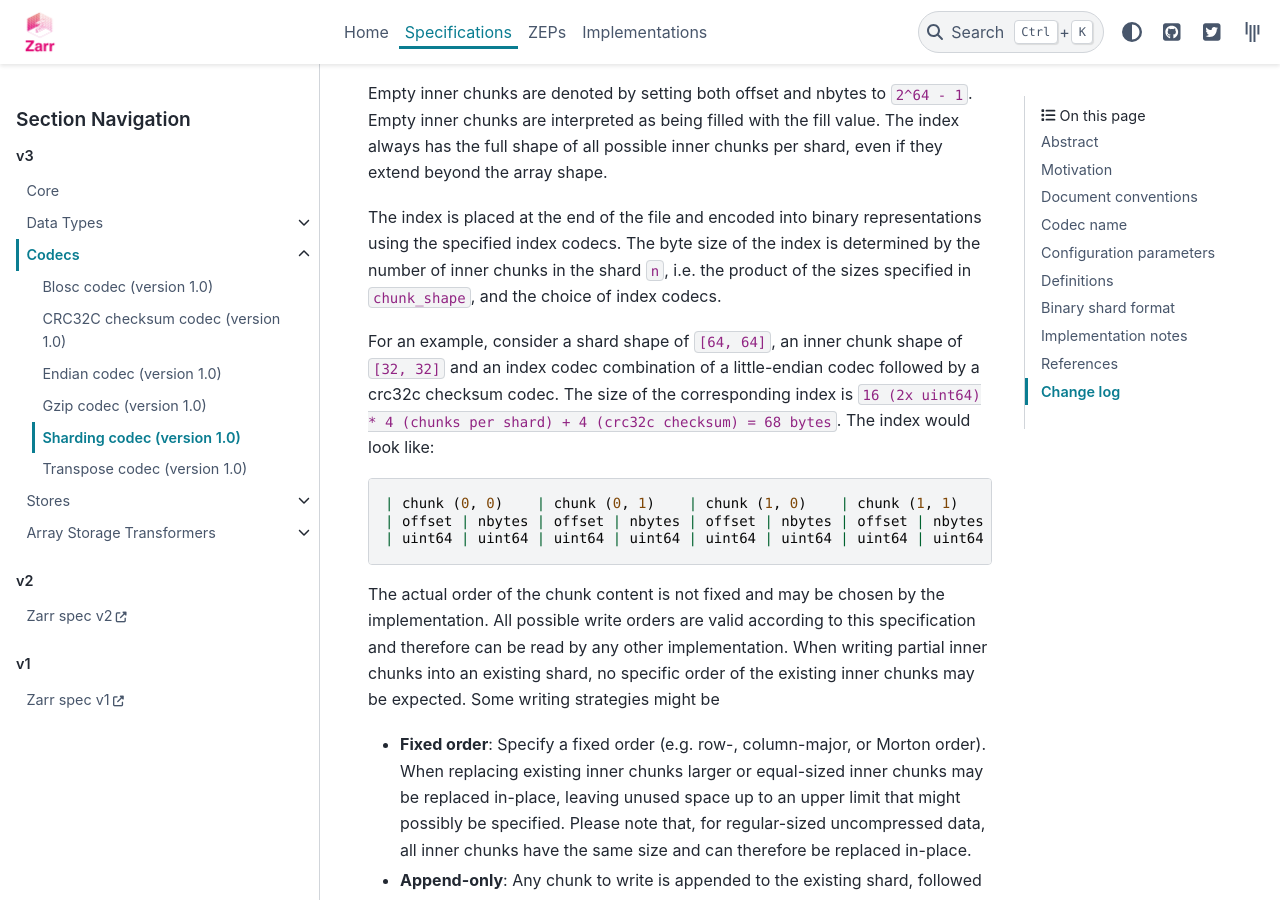
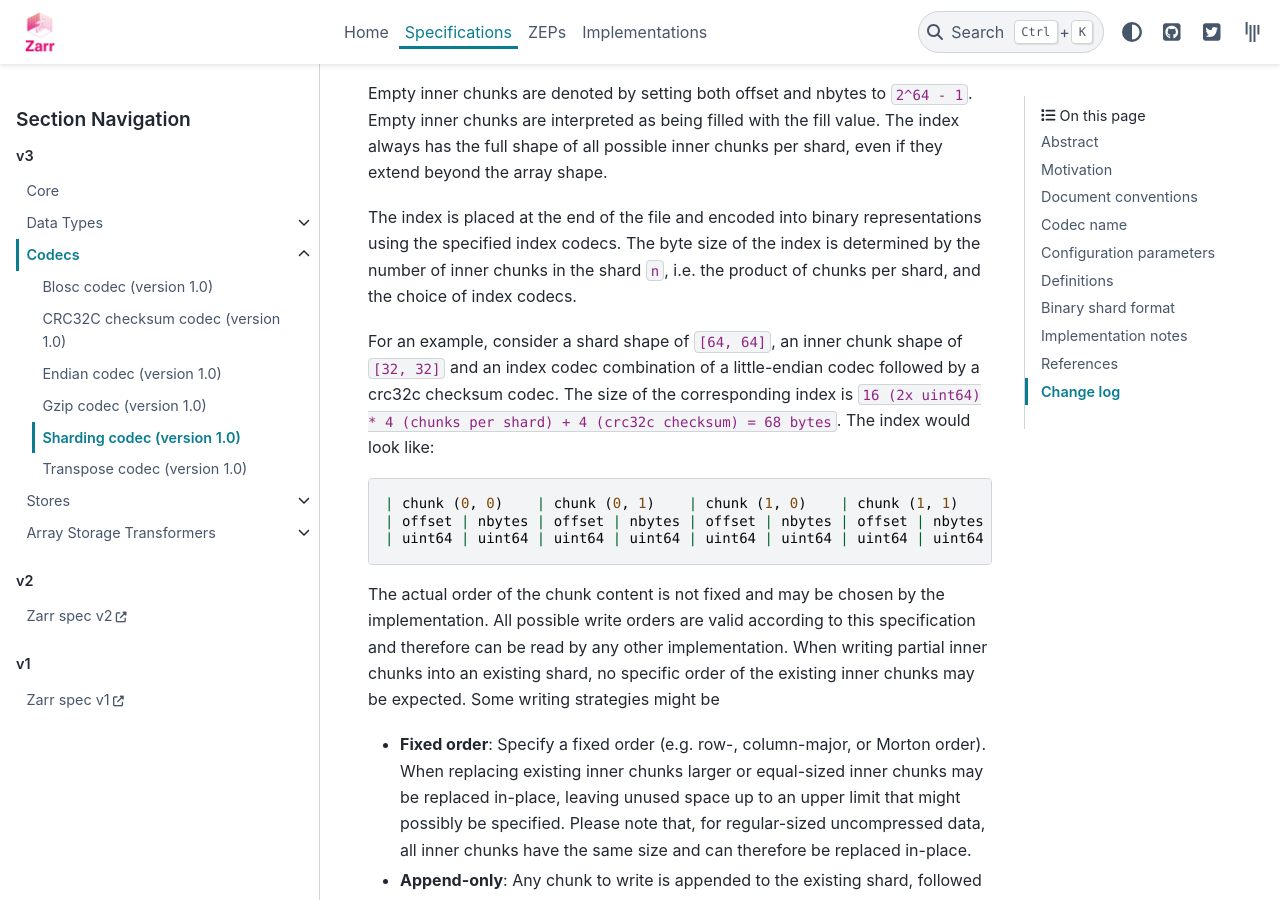
Before and after one commit to zarr-developers/zarr-specs, a Sphinx documentation site: the page built from docs/v3/codecs/sharding-indexed/v1.0.rst, in a window 1280 px wide and 900 px high, scrolled down 4572 px. Built offline with Sphinx 7.4.7 and the PyData theme 0.15.4, drawn with Linux system fonts in a browser that asks for light colours; a script that is not in the unit is left out.

Commit message:
applied pr feedback

```diff
--- a/docs/v3/codecs/sharding-indexed/v1.0.rst
+++ b/docs/v3/codecs/sharding-indexed/v1.0.rst
@@ -186,8 +186,8 @@ beyond the array shape.
 
 The index is placed at the end of the file and encoded into binary representations
 using the specified index codecs. The byte size of the index is determined by the
-number of inner chunks in the shard ``n``, i.e. the product of the sizes specified in
-``chunk_shape``, and the choice of index codecs.
+number of inner chunks in the shard ``n``, i.e. the product of chunks per shard, and
+the choice of index codecs.
 
 For an example, consider a shard shape of ``[64, 64]``, an inner chunk shape of
 ``[32, 32]`` and an index codec combination of a little-endian codec followed by
```
